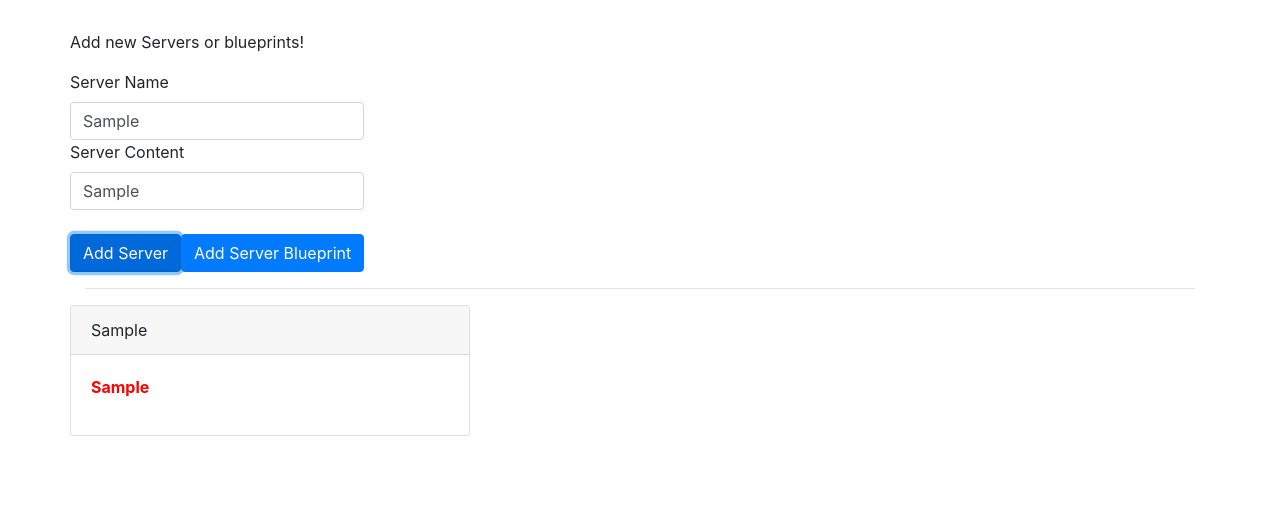
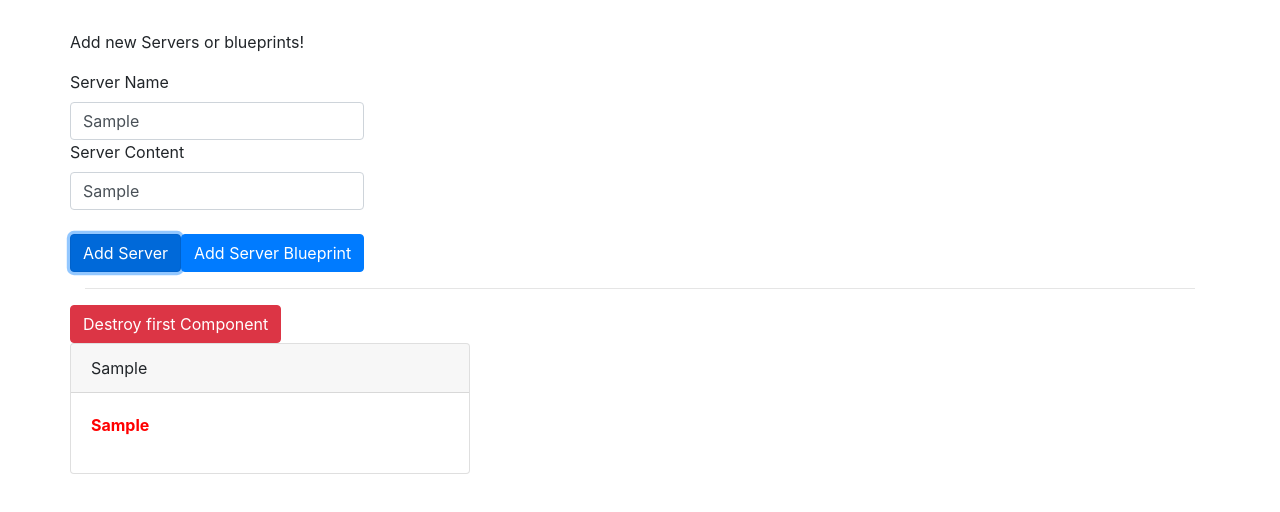
Before and after one commit to moshiurse/angular-practice, an Angular app: page / in a window 1280 px wide. Both pictures are taken after typing "Sample", "Sample" into the empty fields and a click on the button "Add Server". Shown: the top 512 px of the page. Built offline with nearby package versions, Linux system fonts and the light colour scheme.

Commit message:
using Lifecycle hooks

```diff
--- a/src/app/app.component.html
+++ b/src/app/app.component.html
@@ -6,9 +6,15 @@
     <hr>
     <div class="row">
       <div class="col-xs-12">
+        <button class="btn btn-danger" (click)="onDestroyFirst()">Destroy first Component</button>
         <app-server-element
         *ngFor="let serverElement of serverElements"
-        [srvElement]="serverElement"></app-server-element>
+        [srvElement]="serverElement">
+        <p #contentRef>
+            <strong *ngIf="serverElement.type === 'server'" style="color: red">{{ serverElement.content }}</strong>
+            <em *ngIf="serverElement.type === 'blueprint'">{{ serverElement.content }}</em>
+        </p>
+    </app-server-element>
       </div>
     </div>
   </div>
--- a/src/app/app.component.ts
+++ b/src/app/app.component.ts
@@ -24,4 +24,8 @@ export class AppComponent {
     });
   }
 
+  onDestroyFirst(){
+    this.serverElements.splice(0,1);
+  }
+
 }
--- a/src/app/server-element/server-element.component.html
+++ b/src/app/server-element/server-element.component.html
@@ -1,10 +1,8 @@
 <div
     class="card" style="width: 400px">
-    <div class="card-header">{{ element.name }}</div>
+    <div class="card-header" #heading>{{ element.name }}</div>
+    <!-- <div class="card-header" #heading>{{ name }}</div> -->
     <div class="card-body">
-    <p>
-        <strong *ngIf="element.type === 'server'" style="color: red">{{ element.content }}</strong>
-        <em *ngIf="element.type === 'blueprint'">{{ element.content }}</em>
-    </p>
+        <ng-content></ng-content>
     </div>
 </div>
--- a/src/app/server-element/server-element.component.ts
+++ b/src/app/server-element/server-element.component.ts
@@ -1,17 +1,72 @@
-import { Component, OnInit, Input } from '@angular/core';
+import {
+  Component,
+  OnInit,
+  Input,
+  OnChanges,
+  DoCheck,
+  AfterContentInit,
+  AfterContentChecked,
+  AfterViewInit,
+  AfterViewChecked,
+  OnDestroy,
+  ContentChild,
+  ElementRef} from '@angular/core';
 
 @Component({
   selector: 'app-server-element',
   templateUrl: './server-element.component.html',
   styleUrls: ['./server-element.component.css']
 })
-export class ServerElementComponent implements OnInit {
+export class ServerElementComponent implements
+OnInit,
+OnChanges,
+DoCheck,
+AfterContentInit,
+AfterContentChecked,
+AfterViewInit,
+AfterViewChecked,
+OnDestroy {
   // element: {type: string, name: string, content: string}
   @Input('srvElement') element: {type: string, name: string, content: string}
 
-  constructor() { }
+  @ContentChild('contentRef') contentRef: ElementRef;
+
+  constructor() {
+    console.log('constructor');
+   }
+
+   ngOnChanges(){
+    console.log('ngOnChanges');
+   }
 
   ngOnInit(): void {
+    console.log('ngOnInit');
+    // console.log('Parahraph content ngOnInit: '+ this.contentRef.nativeElement.textContent);
+  }
+
+  ngDoCheck(){
+    console.log('ngDoCheck');
+  }
+
+  ngAfterContentInit(){
+    console.log('ngAfterContentInit');
+    // console.log('Parahraph content ngAfterContentInit: '+ this.contentRef.nativeElement.textContent);
+  }
+
+  ngAfterContentChecked(){
+    console.log('ngAfterContentChecked');
+  }
+
+  ngAfterViewInit(){
+    console.log('ngAfterViewInit');
+  }
+
+  ngAfterViewChecked(){
+    console.log('ngAfterViewChecked');
+  }
+
+  ngOnDestroy(){
+    console.log('ngOnDestroy');
   }
 
 }
```
